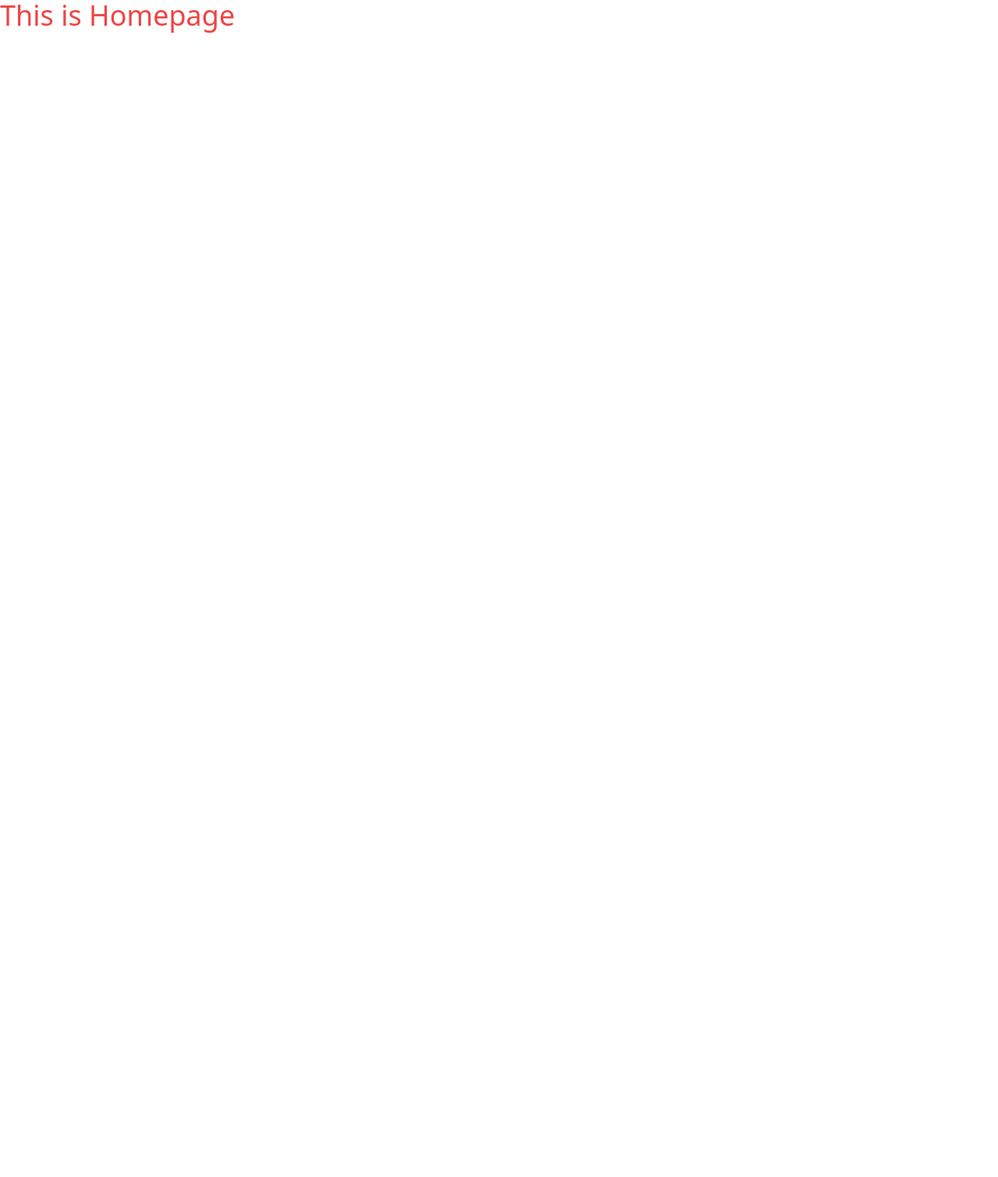
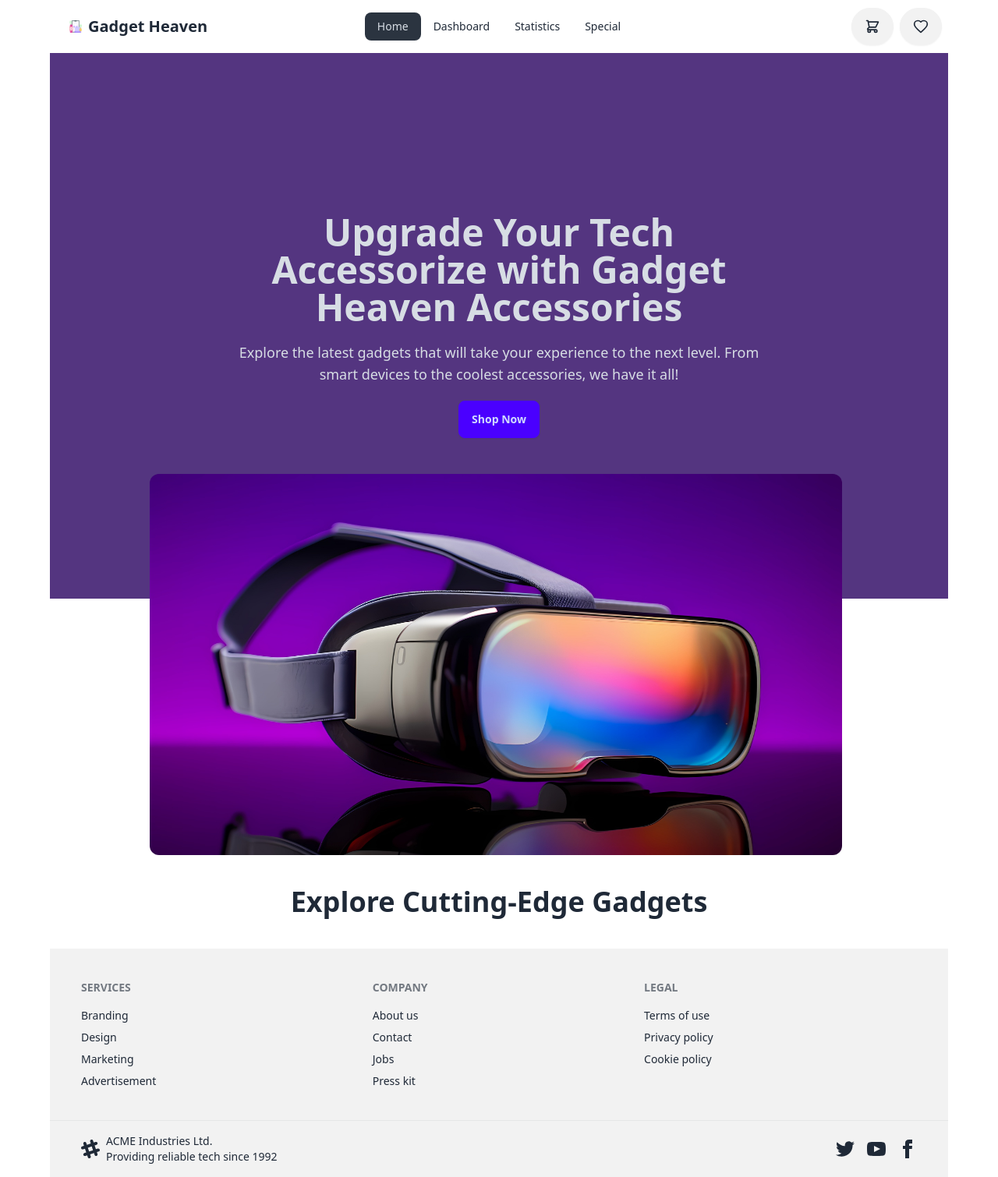
Before and after one commit to programming-hero-web-course-4/b10a8-gadget-heaven-mehedi-hasannnn, a React (Vite) app: page / in a window 1280 px wide. Shown: the whole page at 78% size. Before the commit the page ends 800 px from the top, so only its background shows below. Built offline with nearby package versions, Linux system fonts and the light colour scheme.

Commit message:
navbar footer and banner designed and added routes

```diff
--- /dev/null
+++ b/src/components/Banner/Banner.jsx
@@ -0,0 +1,36 @@
+import React from 'react';
+import bannerImage from '../../assets/banner.jpg';
+import { Link } from 'react-router-dom';
+
+const Banner = () => {
+    return (
+        <div>
+            <div
+            className="hero h-[700px]"
+            style={{
+                backgroundColor: '#9538E2',
+            }}
+        >
+            <div className="hero-overlay bg-opacity-60"></div>
+            <div className="hero-content text-neutral-content text-center">
+                <div className="max-w-sm sm:max-w-md md:max-w-lg lg:max-w-2xl">
+                    <h1 className="mb-5 text-4xl sm:text-5xl font-bold">
+                        Upgrade Your Tech Accessorize with Gadget Heaven Accessories
+                    </h1>
+                    <p className="mb-5 text-sm sm:text-base md:text-lg">
+                        Explore the latest gadgets that will take your experience to the next level. From smart devices to the coolest accessories, we have it all!
+                    </p>
+                    <Link to="dashboard"><button className="btn btn-primary">Shop Now</button></Link>
+                </div>
+            </div>
+        </div>
+
+        <div className="-mt-40 ml-32">
+            <img src={bannerImage} alt="Banner" className="w-[888px] h-[489px] rounded-xl " />
+            </div>
+
+        </div>
+    );
+};
+
+export default Banner;
--- /dev/null
+++ b/src/components/Dashboard/Dashboard.jsx
@@ -0,0 +1,11 @@
+import React from 'react';
+
+const Dashboard = () => {
+    return (
+        <div>
+            <h2>This is dashboard</h2>
+        </div>
+    );
+};
+
+export default Dashboard;
--- /dev/null
+++ b/src/components/ErrorPage/ErrorPage.jsx
@@ -0,0 +1,11 @@
+import React from 'react';
+
+const ErrorPage = () => {
+    return (
+        <div>
+            <h2 className="text-5xl">Page not found</h2>
+        </div>
+    );
+};
+
+export default ErrorPage;
--- /dev/null
+++ b/src/components/Footer/Footer.jsx
@@ -0,0 +1,89 @@
+import React from 'react';
+
+const Footer = () => {
+    return (
+        <div>
+            <footer className="footer bg-base-200 text-base-content p-10">
+  <nav>
+    <h6 className="footer-title">Services</h6>
+    <a className="link link-hover">Branding</a>
+    <a className="link link-hover">Design</a>
+    <a className="link link-hover">Marketing</a>
+    <a className="link link-hover">Advertisement</a>
+  </nav>
+  <nav>
+    <h6 className="footer-title">Company</h6>
+    <a className="link link-hover">About us</a>
+    <a className="link link-hover">Contact</a>
+    <a className="link link-hover">Jobs</a>
+    <a className="link link-hover">Press kit</a>
+  </nav>
+  <nav>
+    <h6 className="footer-title">Legal</h6>
+    <a className="link link-hover">Terms of use</a>
+    <a className="link link-hover">Privacy policy</a>
+    <a className="link link-hover">Cookie policy</a>
+  </nav>
+</footer>
+<footer className="footer bg-base-200 text-base-content border-base-300 border-t px-10 py-4">
+  <aside className="grid-flow-col items-center">
+    <svg
+      width="24"
+      height="24"
+      viewBox="0 0 24 24"
+      xmlns="http://www.w3.org/2000/svg"
+      fillRule="evenodd"
+      clipRule="evenodd"
+      className="fill-current">
+      <path
+        d="M22.672 15.226l-2.432.811.841 2.515c.33 1.019-.209 2.127-1.23 2.456-1.15.325-2.148-.321-2.463-1.226l-.84-2.518-5.013 1.677.84 2.517c.391 1.203-.434 2.542-1.831 2.542-.88 0-1.601-.564-1.86-1.314l-.842-2.516-2.431.809c-1.135.328-2.145-.317-2.463-1.229-.329-1.018.211-2.127 1.231-2.456l2.432-.809-1.621-4.823-2.432.808c-1.355.384-2.558-.59-2.558-1.839 0-.817.509-1.582 1.327-1.846l2.433-.809-.842-2.515c-.33-1.02.211-2.129 1.232-2.458 1.02-.329 2.13.209 2.461 1.229l.842 2.515 5.011-1.677-.839-2.517c-.403-1.238.484-2.553 1.843-2.553.819 0 1.585.509 1.85 1.326l.841 2.517 2.431-.81c1.02-.33 2.131.211 2.461 1.229.332 1.018-.21 2.126-1.23 2.456l-2.433.809 1.622 4.823 2.433-.809c1.242-.401 2.557.484 2.557 1.838 0 .819-.51 1.583-1.328 1.847m-8.992-6.428l-5.01 1.675 1.619 4.828 5.011-1.674-1.62-4.829z"></path>
+    </svg>
+    <p>
+      ACME Industries Ltd.
+      <br />
+      Providing reliable tech since 1992
+    </p>
+  </aside>
+  <nav className="md:place-self-center md:justify-self-end">
+    <div className="grid grid-flow-col gap-4">
+      <a>
+        <svg
+          xmlns="http://www.w3.org/2000/svg"
+          width="24"
+          height="24"
+          viewBox="0 0 24 24"
+          className="fill-current">
+          <path
+            d="M24 4.557c-.883.392-1.832.656-2.828.775 1.017-.609 1.798-1.574 2.165-2.724-.951.564-2.005.974-3.127 1.195-.897-.957-2.178-1.555-3.594-1.555-3.179 0-5.515 2.966-4.797 6.045-4.091-.205-7.719-2.165-10.148-5.144-1.29 2.213-.669 5.108 1.523 6.574-.806-.026-1.566-.247-2.229-.616-.054 2.281 1.581 4.415 3.949 4.89-.693.188-1.452.232-2.224.084.626 1.956 2.444 3.379 4.6 3.419-2.07 1.623-4.678 2.348-7.29 2.04 2.179 1.397 4.768 2.212 7.548 2.212 9.142 0 14.307-7.721 13.995-14.646.962-.695 1.797-1.562 2.457-2.549z"></path>
+        </svg>
+      </a>
+      <a>
+        <svg
+          xmlns="http://www.w3.org/2000/svg"
+          width="24"
+          height="24"
+          viewBox="0 0 24 24"
+          className="fill-current">
+          <path
+            d="M19.615 3.184c-3.604-.246-11.631-.245-15.23 0-3.897.266-4.356 2.62-4.385 8.816.029 6.185.484 8.549 4.385 8.816 3.6.245 11.626.246 15.23 0 3.897-.266 4.356-2.62 4.385-8.816-.029-6.185-.484-8.549-4.385-8.816zm-10.615 12.816v-8l8 3.993-8 4.007z"></path>
+        </svg>
+      </a>
+      <a>
+        <svg
+          xmlns="http://www.w3.org/2000/svg"
+          width="24"
+          height="24"
+          viewBox="0 0 24 24"
+          className="fill-current">
+          <path
+            d="M9 8h-3v4h3v12h5v-12h3.642l.358-4h-4v-1.667c0-.955.192-1.333 1.115-1.333h2.885v-5h-3.808c-3.596 0-5.192 1.583-5.192 4.615v3.385z"></path>
+        </svg>
+      </a>
+    </div>
+  </nav>
+</footer>
+        </div>
+    );
+};
+
+export default Footer;
--- /dev/null
+++ b/src/components/Gadgets/Gadgets.jsx
@@ -0,0 +1,11 @@
+import React from 'react';
+
+const Gadgets = () => {
+    return (
+        <div>
+            <h2 className="text-4xl font-bold text-center my-10">Explore Cutting-Edge Gadgets</h2>
+        </div>
+    );
+};
+
+export default Gadgets;
--- /dev/null
+++ b/src/components/Home/Home.jsx
@@ -0,0 +1,14 @@
+import React from 'react';
+import Banner from '../Banner/Banner';
+import Gadgets from '../Gadgets/Gadgets';
+
+const Home = () => {
+    return (
+        <div>
+            <Banner></Banner>
+            <Gadgets></Gadgets>
+        </div>
+    );
+};
+
+export default Home;
--- /dev/null
+++ b/src/components/NavBar/NavBar.jsx
@@ -0,0 +1,78 @@
+import React from 'react';
+import { NavLink } from 'react-router-dom';
+import logo from '../../assets/favicon-16x16.png'
+
+const NavBar = () => {
+
+    const links = <>
+        <li> <NavLink to="/">Home</NavLink> </li>
+        <li> <NavLink to="dashboard">Dashboard</NavLink> </li>
+        <li> <NavLink to="statistics">Statistics</NavLink> </li>
+        <li><a>Special</a></li>
+    </>
+
+    return (
+        <div className="navbar bg-base-100">
+  <div className="navbar-start">
+    <div className="dropdown">
+      <div tabIndex={0} role="button" className="btn btn-ghost lg:hidden">
+        <svg
+          xmlns="http://www.w3.org/2000/svg"
+          className="h-5 w-5"
+          fill="none"
+          viewBox="0 0 24 24"
+          stroke="currentColor">
+          <path
+            strokeLinecap="round"
+            strokeLinejoin="round"
+            strokeWidth="2"
+            d="M4 6h16M4 12h8m-8 6h16" />
+        </svg>
+      </div>
+      <ul
+        tabIndex={0}
+        className="menu menu-sm dropdown-content bg-base-100 rounded-box z-[1] mt-3 w-52 p-2 shadow">
+        {links}
+      </ul>
+    </div>
+    <a className="btn btn-ghost text-xl"> <img src={logo} alt="logo of the website"/> Gadget Heaven</a>
+  </div>
+  <div className="navbar-center hidden lg:flex">
+    <ul className="menu menu-horizontal px-1">
+      {links}
+    </ul>
+  </div>
+  <div className="navbar-end">
+    <a className="btn rounded-full mr-2"> <svg
+            xmlns="http://www.w3.org/2000/svg"
+            className="h-5 w-5"
+            fill="none"
+            viewBox="0 0 24 24"
+            stroke="currentColor">
+            <path
+              strokeLinecap="round"
+              strokeLinejoin="round"
+              strokeWidth="2"
+              d="M3 3h2l.4 2M7 13h10l4-8H5.4M7 13L5.4 5M7 13l-2.293 2.293c-.63.63-.184 1.707.707 1.707H17m0 0a2 2 0 100 4 2 2 0 000-4zm-8 2a2 2 0 11-4 0 2 2 0 014 0z" />
+          </svg> </a>
+    <a className="btn rounded-full"> <svg
+    xmlns="http://www.w3.org/2000/svg"
+    className="h-5 w-5"
+    fill="none"
+    viewBox="0 0 24 24"
+    stroke="currentColor"
+>
+    <path
+        strokeLinecap="round"
+        strokeLinejoin="round"
+        strokeWidth="2"
+        d="M12 21l-1.45-1.32C5.4 15.36 2 12.28 2 8.5 2 5.42 4.42 3 7.5 3c1.74 0 3.41.81 4.5 2.09C13.09 3.81 14.76 3 16.5 3 19.58 3 22 5.42 22 8.5c0 3.78-3.4 6.86-8.55 11.18L12 21z"
+    />
+</svg>
+ </a>
+  </div>
+</div>
+    );
+};
+
+export default NavBar;
--- a/src/components/Root/Root.jsx
+++ b/src/components/Root/Root.jsx
@@ -1,9 +1,14 @@
 import React from 'react';
+import NavBar from '../NavBar/NavBar';
+import Footer from '../Footer/Footer';
+import { Outlet } from 'react-router-dom';
 
 const Root = () => {
     return (
-        <div>
-            <h2 className='text-4xl text-red-500'>This is Homepage</h2>
+        <div className='max-w-6xl mx-auto'>
+            <NavBar></NavBar>
+            <Outlet></Outlet>
+            <Footer></Footer>
         </div>
     );
 };
--- /dev/null
+++ b/src/components/Statistics/Statistics.jsx
@@ -0,0 +1,11 @@
+import React from 'react';
+
+const Statistics = () => {
+    return (
+        <div>
+            <h2>This is statistics</h2>
+        </div>
+    );
+};
+
+export default Statistics;
--- a/src/main.jsx
+++ b/src/main.jsx
@@ -6,11 +6,30 @@
   RouterProvider,
 } from "react-router-dom";
 import Root from './components/Root/Root';
+import ErrorPage from './components/ErrorPage/ErrorPage';
+import Home from './components/Home/Home';
+import Dashboard from './components/Dashboard/Dashboard';
+import Statistics from './components/Statistics/Statistics';
 
 const router = createBrowserRouter([
   {
     path: "/",
     element: <Root></Root>,
+    errorElement: <ErrorPage></ErrorPage>,
+    children: [
+      {
+        path: '/',
+        element: <Home></Home>
+      },
+      {
+        path: 'dashboard',
+        element: <Dashboard></Dashboard>
+      },
+      {
+        path: 'statistics',
+        element: <Statistics></Statistics>
+      }
+    ]
   },
 ]);
 
```
